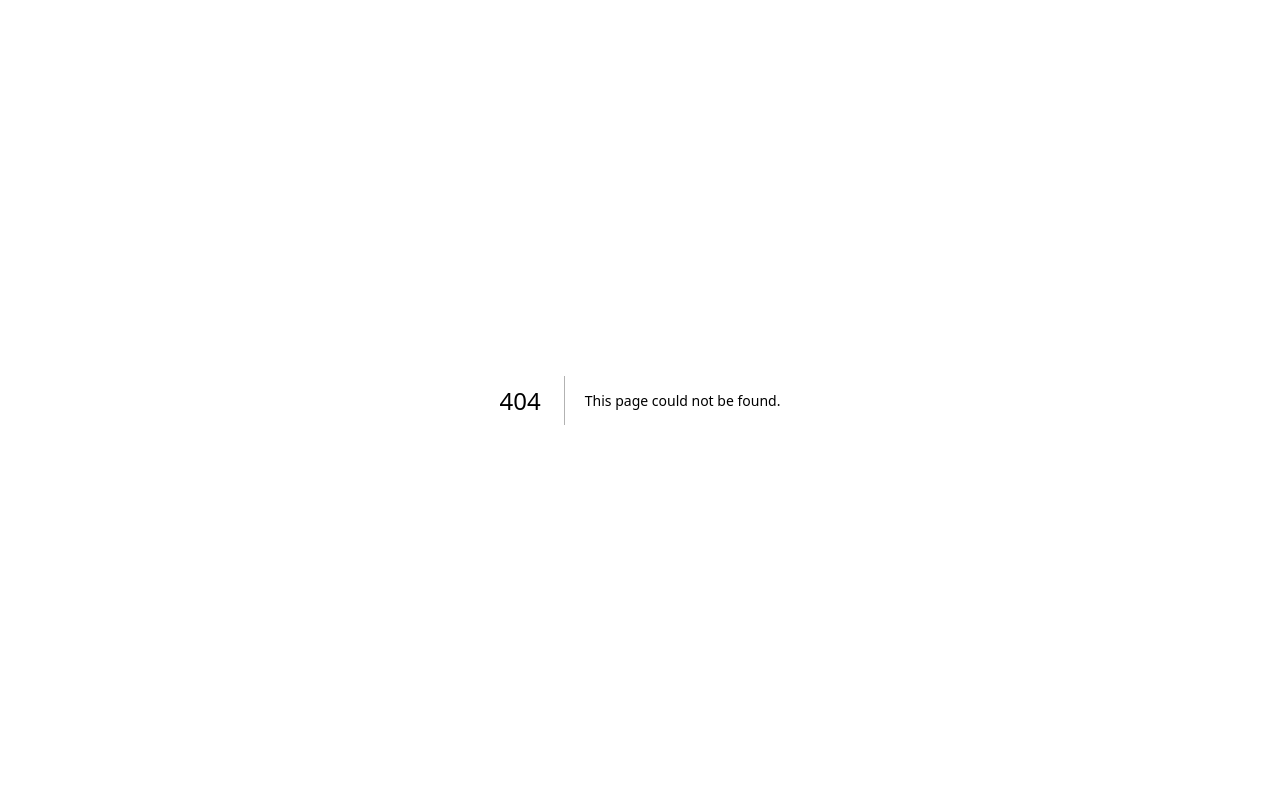
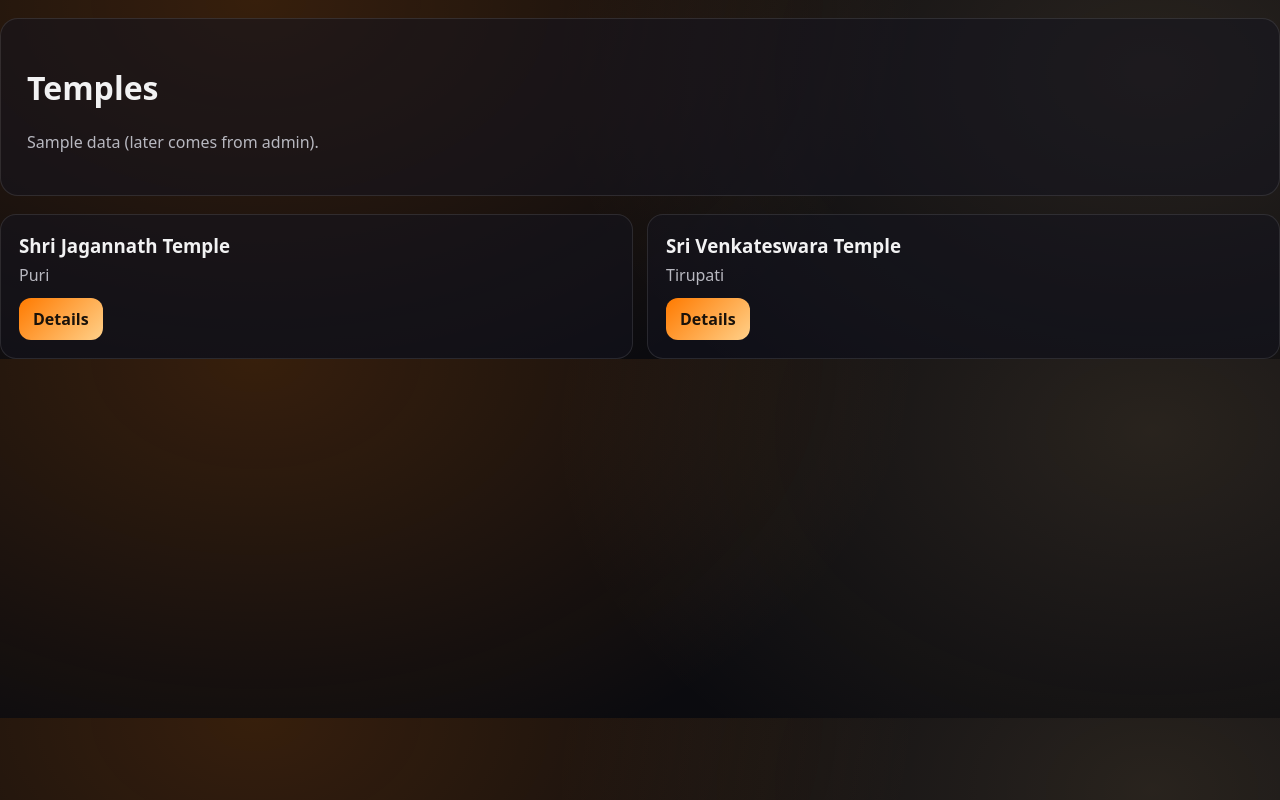
Before and after one commit to laishettysushruth/mandir-web, a Next.js app: page /en/temples in a window 1280 px wide. Before the commit this address had no page. Built offline with nearby package versions, Linux system fonts and the light colour scheme.

Commit message:
feat: add temples list page

```diff
--- /dev/null
+++ b/app/[lang]/temples/page.tsx
@@ -0,0 +1,32 @@
+const TEMPLES = [
+  { slug: "jagannath", name_en: "Shri Jagannath Temple", name_hi: "श्री जगन्नाथ मंदिर", city_en: "Puri", city_hi: "पुरी" },
+  { slug: "tirupati", name_en: "Sri Venkateswara Temple", name_hi: "श्री वेंकटेश्वर मंदिर", city_en: "Tirupati", city_hi: "तिरुपति" },
+];
+
+export default async function Temples({ params }: { params: Promise<{ lang: string }> }) {
+  const { lang } = await params;
+  const isHi = lang === "hi";
+
+  return (
+    <>
+      <div className="hero">
+        <h1>{isHi ? "मंदिर" : "Temples"}</h1>
+        <p style={{ color: "var(--muted)", marginTop: 8 }}>
+          {isHi ? "उदाहरण डेटा (बाद में एडमिन से आएगा)।" : "Sample data (later comes from admin)."}
+        </p>
+      </div>
+
+      <div className="grid">
+        {TEMPLES.map((t) => (
+          <div key={t.slug} className="card">
+            <h3>{isHi ? t.name_hi : t.name_en}</h3>
+            <p>{isHi ? t.city_hi : t.city_en}</p>
+            <a className="btn" href={`/${lang}/temples/${t.slug}`}>
+              {isHi ? "विवरण" : "Details"}
+            </a>
+          </div>
+        ))}
+      </div>
+    </>
+  );
+}
```
